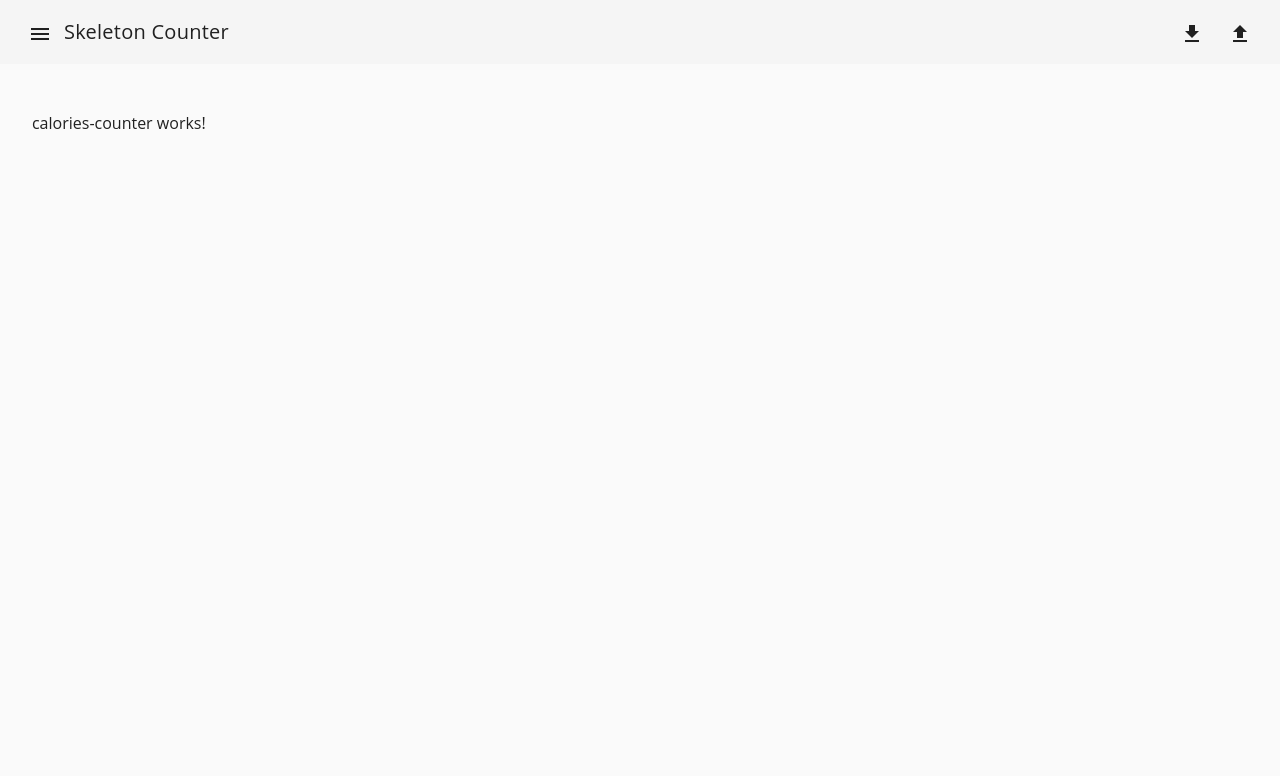
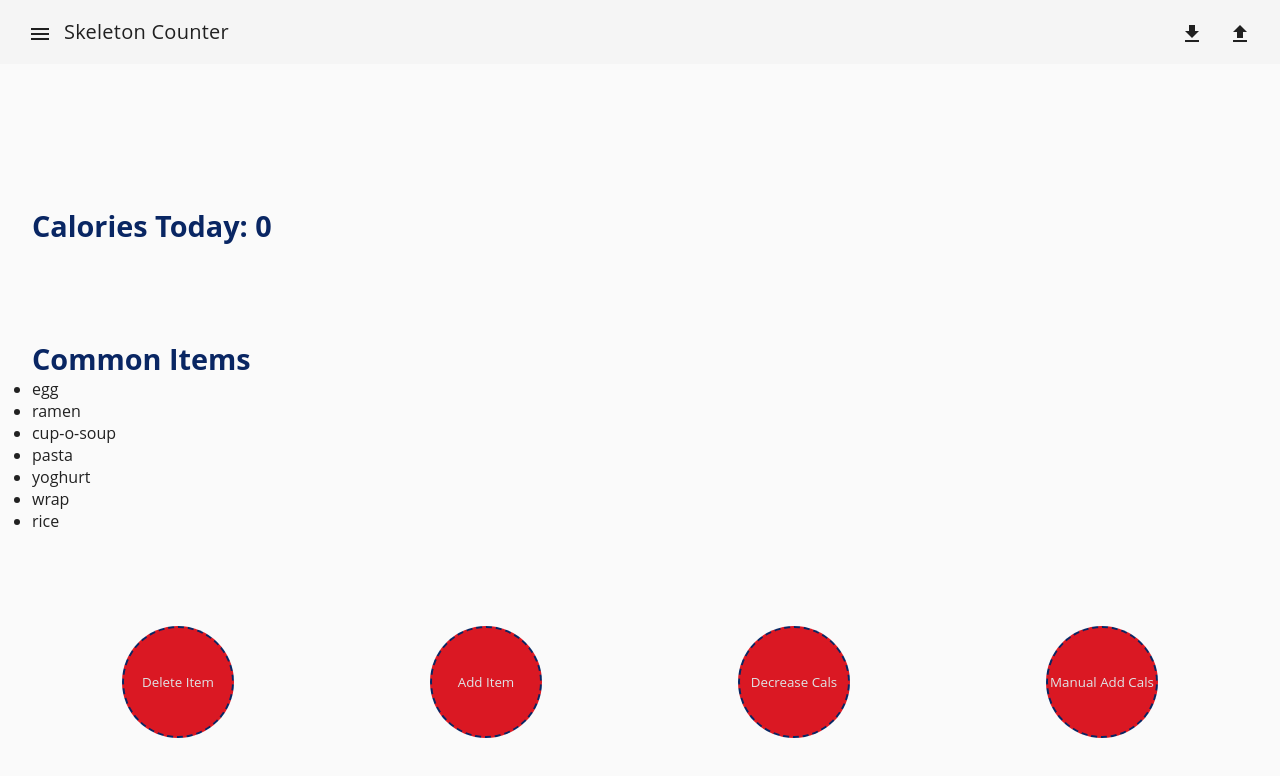
Before and after one commit to cagatay-usta/pwa-counter-skeleton, an Angular app: page /cal-counter in a window 1280 px wide. Shown: the top 776 px of the page. Built offline with nearby package versions, Linux system fonts and the light colour scheme.

Commit message:
add basic layout for cal module

```diff
--- a/src/app/counters/calories-counter/calories-counter.component.html
+++ b/src/app/counters/calories-counter/calories-counter.component.html
@@ -1 +1,27 @@
-<p>calories-counter works!</p>
+<div class="cal-counter">
+  <div class="stats-container">
+    <p>Calories Today: {{ calories }}</p>
+  </div>
+
+  <div class="items-container">
+    <p>Common Items</p>
+    <ul class="common-items">
+      <li *ngFor="let item of commonItems">{{ item }}</li>
+    </ul>
+  </div>
+
+  <div class="button-group">
+    <button type="button" class="counter-button" (click)="onDecreaseClick()">
+      Delete Item
+    </button>
+    <button type="button" class="counter-button" (click)="onIncreaseClick()">
+      Add Item
+    </button>
+    <button type="button" class="counter-button" (click)="onDecreaseClick()">
+      Decrease Cals
+    </button>
+    <button type="button" class="counter-button" (click)="onIncreaseClick()">
+      Manual Add Cals
+    </button>
+  </div>
+</div>
--- a/src/app/counters/calories-counter/calories-counter.component.scss
+++ b/src/app/counters/calories-counter/calories-counter.component.scss
@@ -0,0 +1,36 @@
+@use "/src/style/theme" as *;
+
+$button-size: 7rem;
+
+.cal-counter {
+  height: 90dvh;
+  display: flex;
+  flex-direction: column;
+  justify-content: space-evenly;
+}
+
+p {
+  color: $brand-secondary;
+  font-size: 1.8rem;
+  align-self: center;
+  font-weight: bold
+}
+
+
+.button-group {
+  display: flex;
+  flex-wrap: wrap;
+  justify-content: space-around;
+  gap: 1rem;
+
+  .counter-button {
+    height: $button-size;
+    width: $button-size;
+    color: $brand-gray;
+    background-color: $brand-primary;
+    cursor: pointer;
+    border-radius: 100%;
+    border: 2px dashed $brand-secondary;
+
+  }
+}
--- a/src/app/counters/calories-counter/calories-counter.component.ts
+++ b/src/app/counters/calories-counter/calories-counter.component.ts
@@ -1,10 +1,26 @@
 import { Component } from '@angular/core';
+
+// TODO: track item usage to display common items
+// TODO: only display all items if clicked
 
 @Component({
   selector: 'app-calories-counter',
   templateUrl: './calories-counter.component.html',
-  styleUrls: ['./calories-counter.component.scss']
+  styleUrls: ['./calories-counter.component.scss'],
 })
 export class CaloriesCounterComponent {
+  calories: number = 0;
+  commonItems: string[] = [
+    'egg',
+    'ramen',
+    'cup-o-soup',
+    'pasta',
+    'yoghurt',
+    'wrap',
+    'rice',
+  ];
 
+  onDecreaseClick() {}
+
+  onIncreaseClick() {}
 }
```
